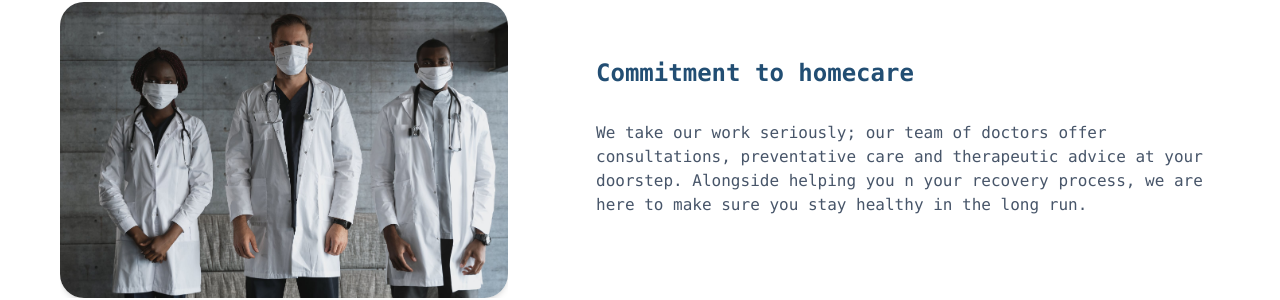
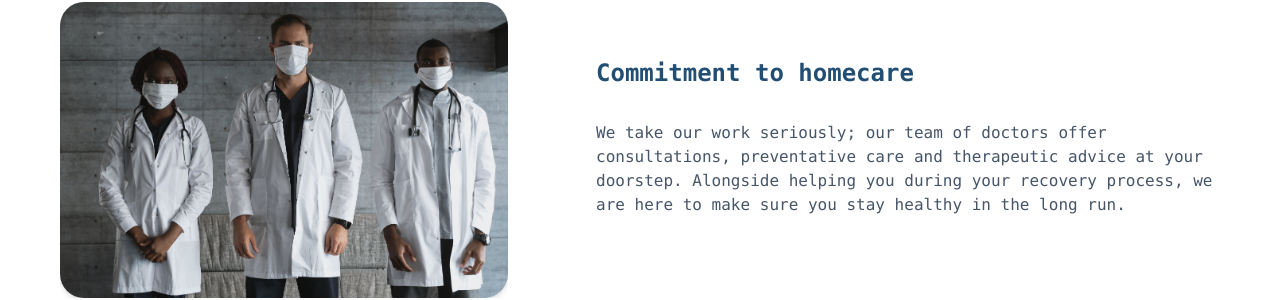
Before and after one commit to jbuyu/realdoc, a Next.js app: page /About in a window 1280 px wide. Shown: the part 191-491 px from the top of the page. Built offline with nearby package versions, Linux system fonts and the light colour scheme.

Commit message:
sets up seo

```diff
--- a/components/Header.js
+++ b/components/Header.js
@@ -3,7 +3,7 @@ import Head from 'next/head'
 
 const Header = () => (
   <Head>
-    <title>Star Homecare</title>
+    <title>Star Homecarer</title>
     <link rel="icon" href="/adonis.ico" />
   </Head>
 )
--- a/components/Layout.js
+++ b/components/Layout.js
@@ -8,7 +8,7 @@ class Layout extends Component {
     const { children } = this.props
     return (
       <div className="h-full overflow-hidden ">
-        <Header />
+        {/* <Header /> */}
         <NavBar />
         {children}
         <Wave />
--- a/package.json
+++ b/package.json
@@ -6,6 +6,7 @@
     "start": "next start"
   },
   "dependencies": {
+    "@bradgarropy/next-seo": "^1.2.0",
     "@heroicons/react": "^1.0.5",
     "axios": "^0.26.0",
     "formik": "^2.2.9",
--- a/pages/About.js
+++ b/pages/About.js
@@ -1,7 +1,11 @@
 import Image from 'next/image'
 import { testimonialArray } from '../data'
+import SEO from '@bradgarropy/next-seo'
 
 const About = () => (
+  <>
+    <SEO description="About star Homecare services" />
+
     <div className="mx-auto flex max-w-7xl flex-col items-center font-mono">
       <div className="mt-40 flex h-96 flex-col items-center justify-around py-4 px-4 md:mt-12 md:flex-row">
         <div className="">
@@ -22,8 +26,8 @@ const About = () => (
           <div className="py-8 text-slate-600">
             We take our work seriously; our team of doctors offer consultations,
             preventative care and therapeutic advice at your doorstep. Alongside
-          helping you n your recovery process, we are here to make sure you stay
-          healthy in the long run.
+            helping you during your recovery process, we are here to make sure
+            you stay healthy in the long run.
           </div>
         </div>
       </div>
@@ -64,7 +68,13 @@ const About = () => (
               <Image src={icon} alt="" width={20} height={20} layout="fixed" />
               <div>{comment}</div>
               <div className="flex items-center space-x-4">
-              <Image src={image} alt="" width={30} height={30} layout="fixed" />
+                <Image
+                  src={image}
+                  alt=""
+                  width={30}
+                  height={30}
+                  layout="fixed"
+                />
                 <div className="flex items-center justify-center pt-1 font-bold text-[#224E73]">
                   {name}
                 </div>
@@ -74,6 +84,7 @@ const About = () => (
         </div>
       </div>
     </div>
+  </>
 )
 
 export default About
--- a/pages/_app.js
+++ b/pages/_app.js
@@ -1,12 +1,14 @@
+// import type { AppProps } from 'next/app'
+import SEO from '@bradgarropy/next-seo'
+import Layout from '../components/Layout'
 import '../styles/globals.css'
-// import type { AppProps } from 'next/app'
 
-import Layout from '../components/Layout'
 
 function MyApp({ Component, pageProps }) {
   // console.log('node-env', )
   return (
     <Layout>
+      <SEO title="Star Homecare Services" description="A blog and portfolio" icon='/adonis.ico' />
       <Component {...pageProps} />
     </Layout>
   )
```
Also changed, not shown: 1 other file (tests, documents, lock files or other folders). Lines whose indentation alone changed are shown as unchanged.
